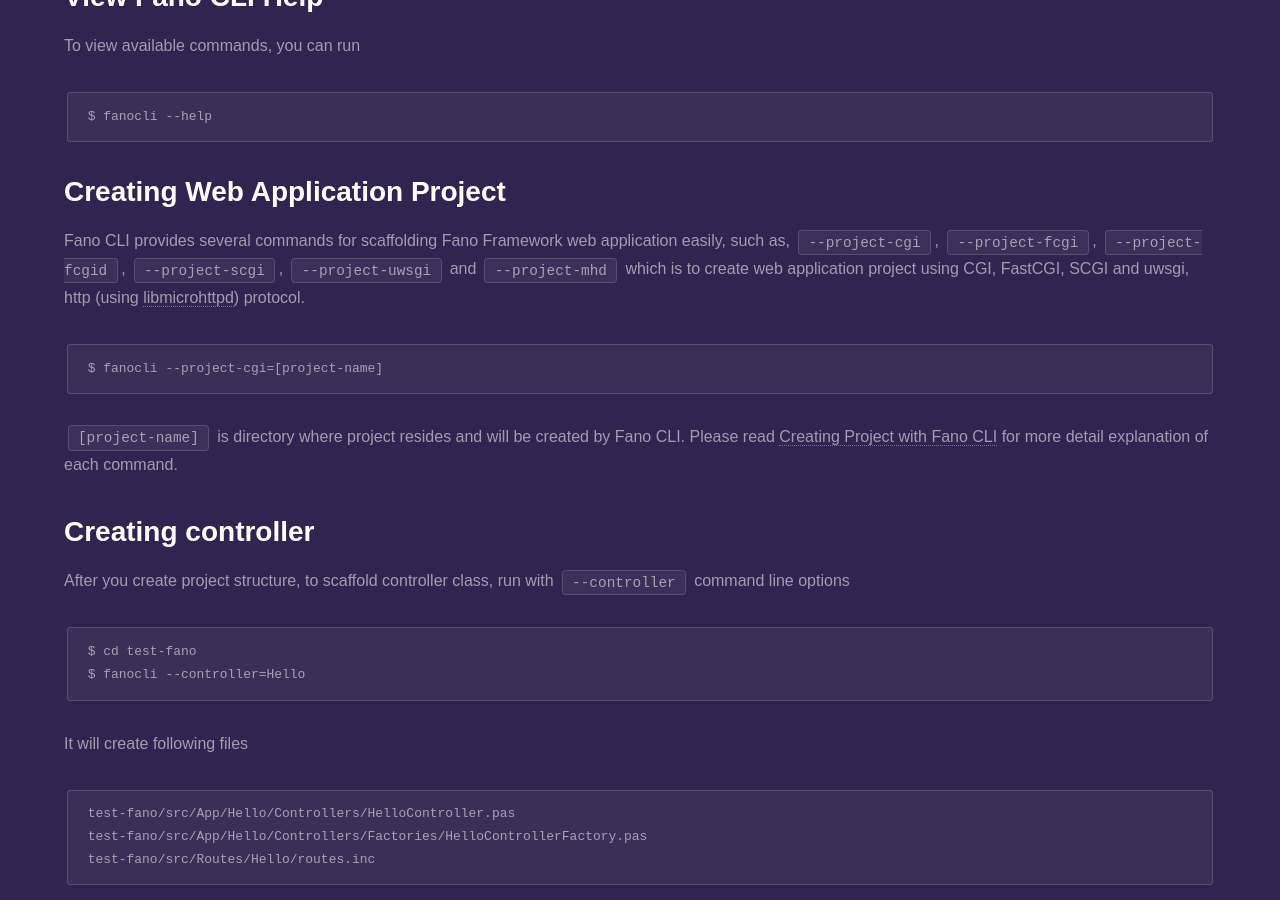
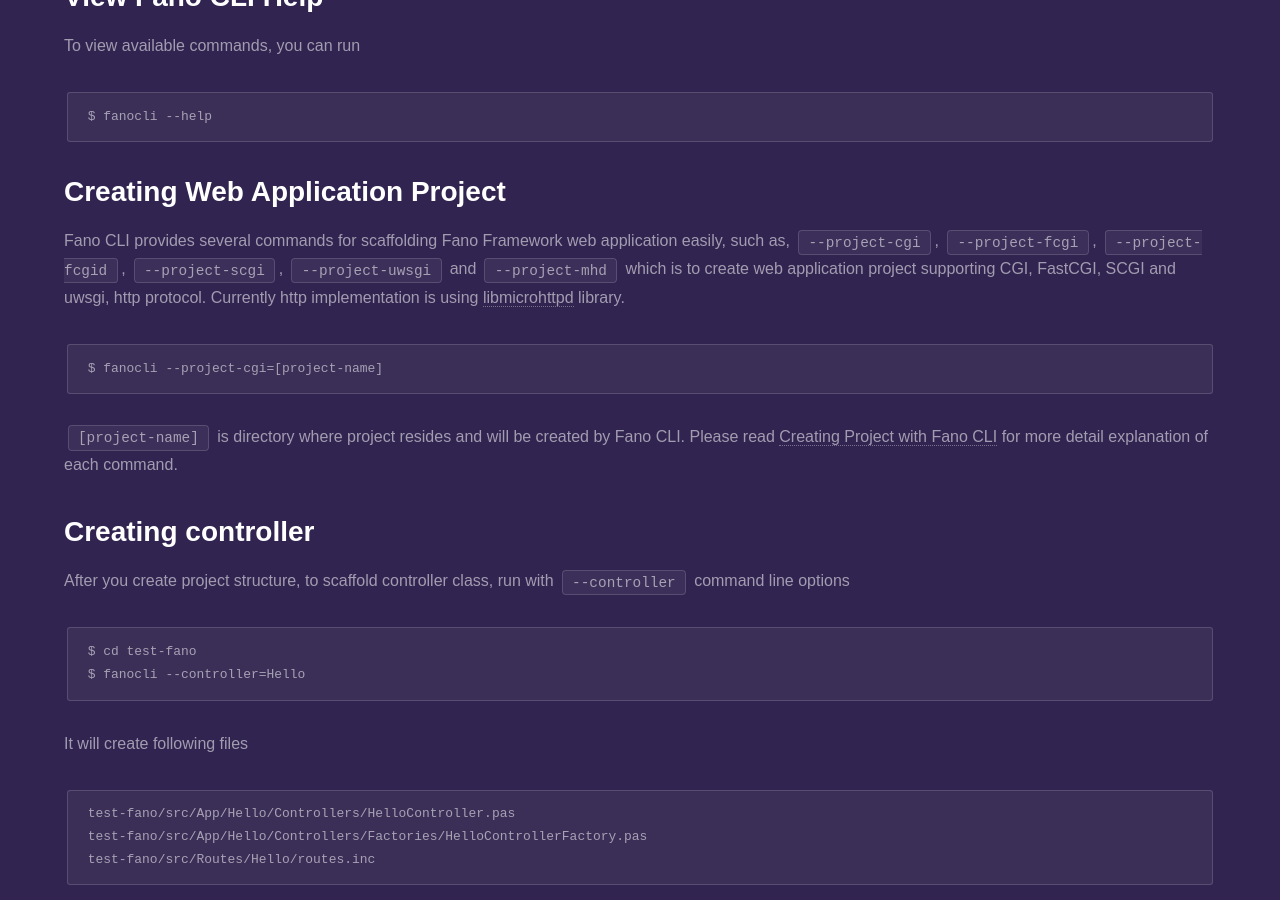
Before and after one commit to fanoframework/fanoframework.github.io, a Jekyll site: the page built from scaffolding-with-fano-cli/index.md, in a window 1280 px wide and 900 px high, scrolled down 985 px. Built offline with Jekyll 4.4.1, drawn with Linux system fonts in a browser that asks for light colours; our own code applies the rules of GitHub Pages for plain Markdown files; some of the changed text lies outside the part shown.

Commit message:
improve content on creating project with Fano CLI

````diff
--- a/scaffolding-with-fano-cli/index.md
+++ b/scaffolding-with-fano-cli/index.md
@@ -41,7 +41,7 @@
 
 ## <a name="creating-project"></a>Creating Web Application Project
 
-Fano CLI provides several commands for scaffolding Fano Framework web application easily, such as, `--project-cgi`, `--project-fcgi`, `--project-fcgid`, `--project-scgi`,  `--project-uwsgi` and `--project-mhd` which is to create web application project using CGI, FastCGI, SCGI and uwsgi, http (using [libmicrohttpd](https://www.gnu.org/software/libmicrohttpd/)) protocol.
+Fano CLI provides several commands for scaffolding Fano Framework web application easily, such as, `--project-cgi`, `--project-fcgi`, `--project-fcgid`, `--project-scgi`,  `--project-uwsgi` and `--project-mhd` which is to create web application project supporting CGI, FastCGI, SCGI and uwsgi, http protocol. Currently http implementation is using [libmicrohttpd](https://www.gnu.org/software/libmicrohttpd/) library.
 
 ```
 $ fanocli --project-cgi=[project-name]
@@ -242,7 +242,7 @@
 - `cookie`, create session which stores session data in encrypted cookie.
 - `db`, create session which stores session data in database. This is not implemented yet.
 
-If `[session storage]` not set then it is assumed `file`. So following commands are identical
+If `[session storage]` is not set then it is assumed `file`. So following commands are identical
 
 ```
 $ fanocli --project-cgi=Hello --with-session=file
````
